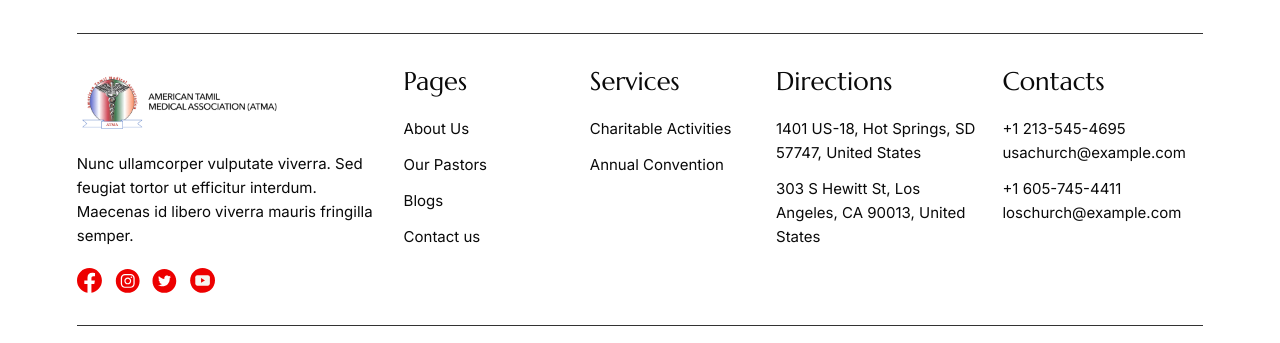
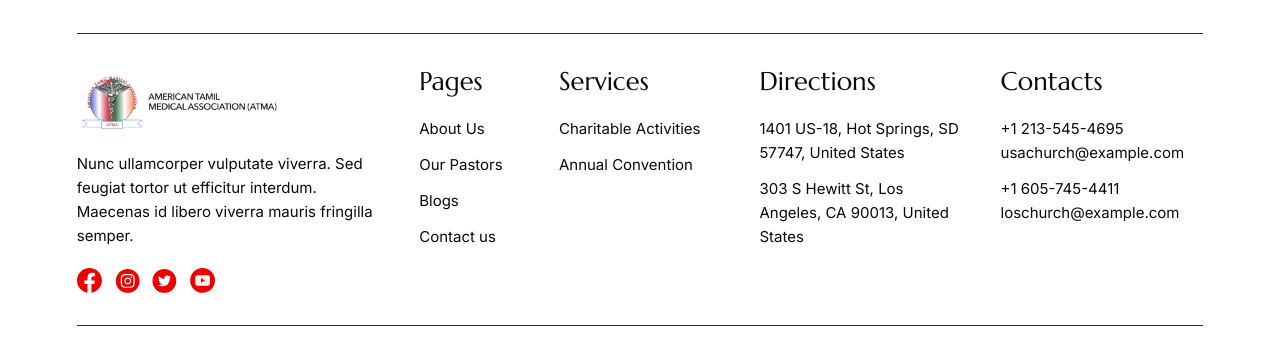
Before and after one commit to employeebhavya/atmausa, a Next.js app: page / in a window 1280 px wide. Shown: the part 5273-5616 px from the top of the page. Built offline with nearby package versions, Linux system fonts and the light colour scheme.

Commit message:
fixed spacing issue

```diff
--- a/app/components/Footer.module.css
+++ b/app/components/Footer.module.css
@@ -36,8 +36,8 @@
 }
 .footerRow2 {
   display: grid;
-  grid-template-columns: 1.5fr 0.8fr 0.8fr 1fr 1fr;
-  gap: 2vw;
+  grid-template-columns: 1.5fr 0.5fr 0.8fr 1fr 1fr;
+  gap: 3vw;
 }
 .footerLinks {
   display: flex;
--- a/app/components/about/AboutSection1.module.css
+++ b/app/components/about/AboutSection1.module.css
@@ -5,6 +5,7 @@
   background-image: url("../../../public/home/about-bg.png");
   background-position: right top;
   background-repeat: no-repeat;
+  padding-bottom: 0;
 }
 .AboutSection1Row {
   display: flex;
--- a/app/components/about/AboutSection4.module.css
+++ b/app/components/about/AboutSection4.module.css
@@ -2,6 +2,7 @@
   position: relative;
   padding: clamp(60px, 7vh, 7vh) 0;
   background-color: var(--color-white);
+  padding-top: 0;
 }
 .AboutSection4Row {
   display: grid;
--- a/app/components/about/ScrollingGallery.module.css
+++ b/app/components/about/ScrollingGallery.module.css
@@ -2,7 +2,6 @@
 
 .container {
   overflow: hidden;
-  padding: 20px;
   width: 100%;
   height: auto;
 }
--- a/app/components/atmac/AtmaChapterSection1.module.css
+++ b/app/components/atmac/AtmaChapterSection1.module.css
@@ -1,7 +1,6 @@
 .AtmaChapterSection1 {
   position: relative;
   padding: clamp(60px, 7vh, 7vh) 0;
-  background-color: var(--color-white);
 }
 .AtmaChapterSection1Row {
   display: grid;
--- a/app/components/atmac/AtmaChapterSection2.module.css
+++ b/app/components/atmac/AtmaChapterSection2.module.css
@@ -1,7 +1,7 @@
 .AtmaChapterSection2 {
   position: relative;
   padding: clamp(60px, 7vh, 7vh) 0;
-  background-color: var(--background);
+  background-color: var(--background-1);
 }
 .AtmaChapterSection2Row {
   display: grid;
--- a/app/components/gallery/GalleryMain.module.css
+++ b/app/components/gallery/GalleryMain.module.css
@@ -2,6 +2,7 @@
   position: relative;
   padding: clamp(60px, 7vh, 7vh) 0;
   background-color: var(--color-white);
+  padding-top: 0;
 }
 
 .tabs {
```
